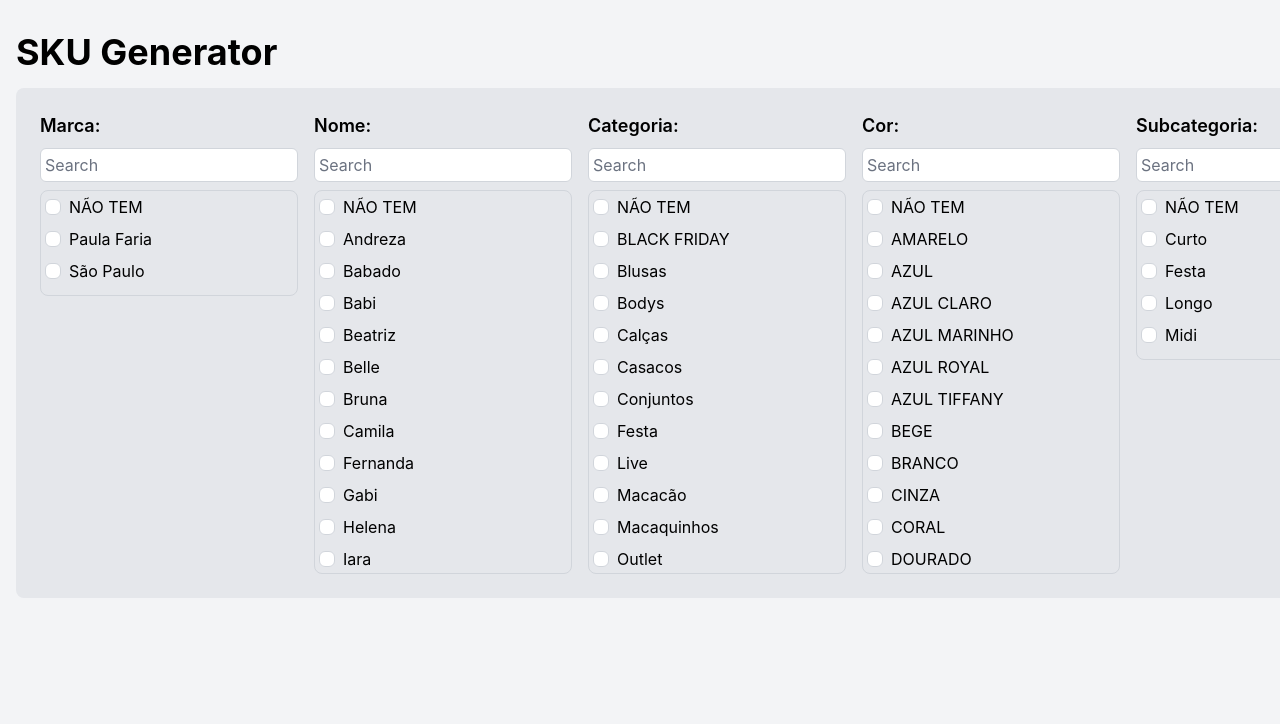
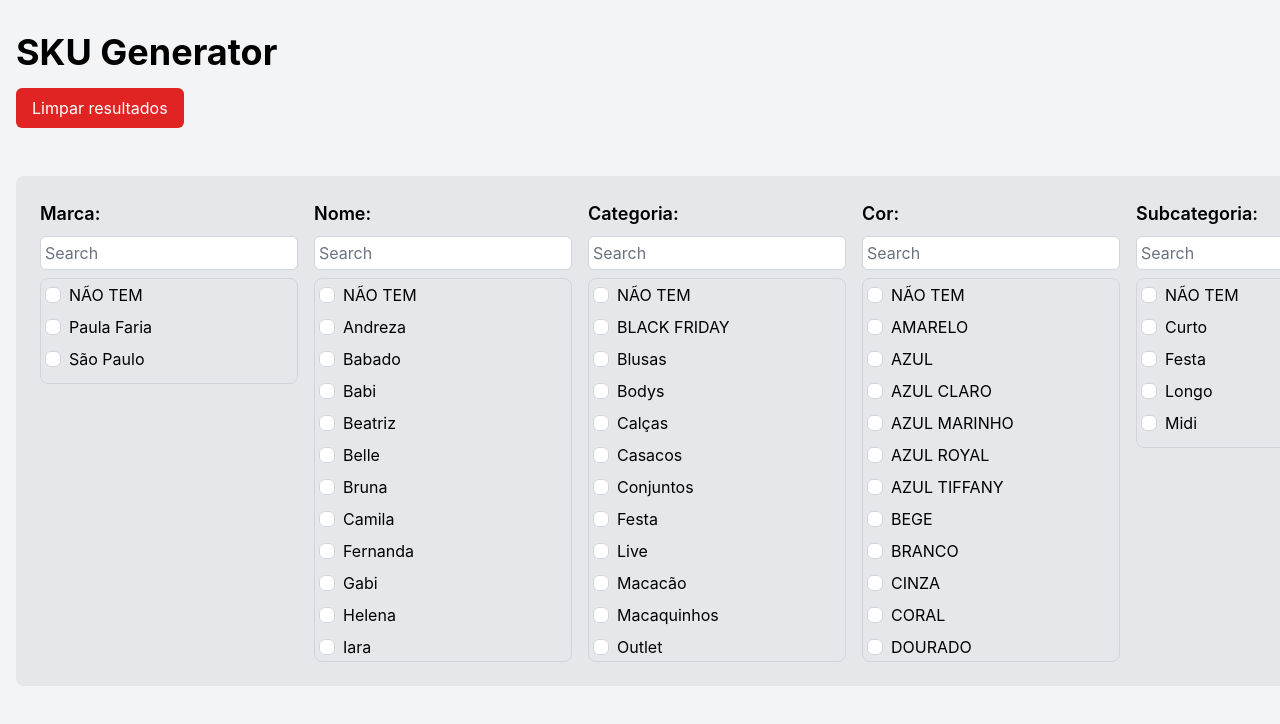
Before and after one commit to oitent/sku-generator, a Next.js app: page / in a window 1280 px wide. Shown: the top 724 px of the page. Built offline with nearby package versions, Linux system fonts and the light colour scheme.

Commit message:
Add clear form button

```diff
--- a/pages/index.js
+++ b/pages/index.js
@@ -42,7 +42,10 @@ const IndexPage = () => {
     } else {
       setSelectedParameters({
         ...selectedParameters,
-        [parameter]: selectedParameters[parameter].filter((v) => v !== value),
+        [parameter]:
+          selectedParameters[parameter]
+            ? selectedParameters[parameter].filter((v) => v !== value)
+            : [],
       });
     }
   };
@@ -67,17 +70,35 @@ const IndexPage = () => {
       });
   };
 
-
   const handleSubmit = (e) => {
     e.preventDefault();
     const combinations = generateSKUCombinations(selectedParameters);
     setSkuList([...skuList, ...combinations]);
   };
 
+  const clearForm = () => {
+    setSelectedParameters({});
+    setSearchTerms({});
+    setSkuList([]);
+
+    // Uncheck all checkboxes
+    const checkboxes = document.querySelectorAll("input[type='checkbox']");
+    checkboxes.forEach((checkbox) => {
+      checkbox.checked = false;
+    });
+  };
+
   return (
     <main className='dark:bg-black bg-gray-100 min-h-screen'>
       <div className="mx-auto px-4 py-8">
         <h1 className="text-4xl font-bold mb-4 dark:text-white text-black">SKU Generator</h1>
+        <button
+          type="button" // Set the button type to "button"
+          onClick={clearForm}
+          className="px-4 py-2 bg-red-600 text-white rounded-md mb-12"
+        >
+          Limpar resultados
+        </button>
         <form onSubmit={handleSubmit} className="flex flex-row w-full justify-between items-start gap-4">
 
           <ul className="flex flex-row gap-4 bg-gray-200 dark:bg-gray-800 rounded-lg p-6">
```
